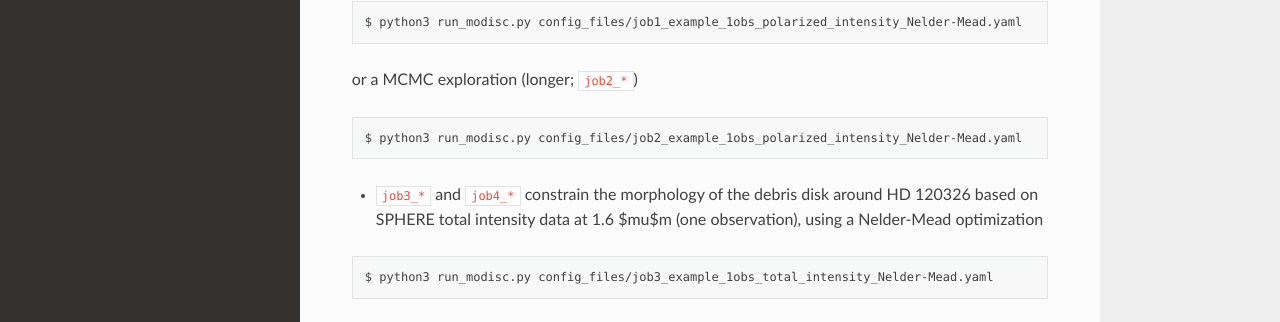
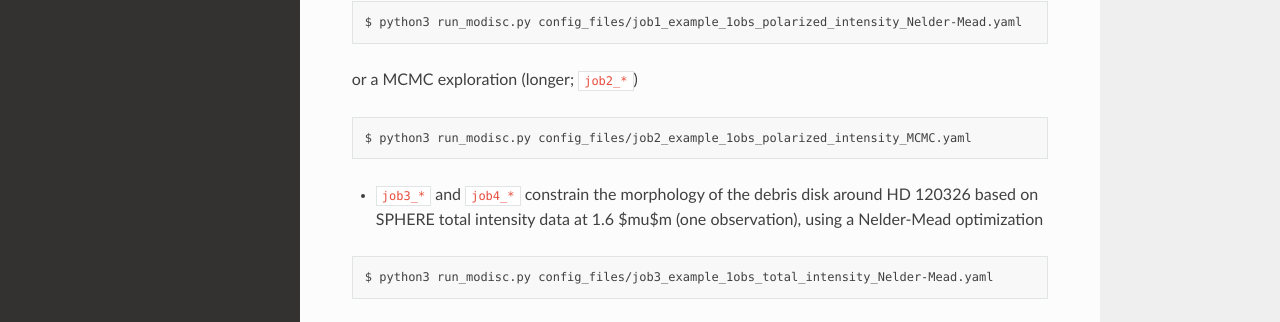
Before and after one commit to cdesgrange/MoDiSc, a Sphinx documentation site: the page built from docs/Quick-start-to-run-MoDiSc.rst, in a window 1280 px wide and 900 px high. Shown: the part 401-723 px from the top of the window. Built offline with Sphinx 7.4.7 and the Read the Docs theme 3.1.0, drawn with Linux system fonts in a browser that asks for light colours.

Commit message:
Update Quick-start-to-run-MoDiSc.rst

```diff
--- a/docs/Quick-start-to-run-MoDiSc.rst
+++ b/docs/Quick-start-to-run-MoDiSc.rst
@@ -17,7 +17,7 @@ or a MCMC exploration (longer; ``job2_*``)
 
 .. code-block:: bash
 
-  $ python3 run_modisc.py config_files/job2_example_1obs_polarized_intensity_Nelder-Mead.yaml
+  $ python3 run_modisc.py config_files/job2_example_1obs_polarized_intensity_MCMC.yaml
 
 
 - ``job3_*`` and ``job4_*`` constrain the morphology of the debris disk around HD 120326 based on SPHERE total intensity data at 1.6 $\mu$m (one observation), using a Nelder-Mead optimization
```
